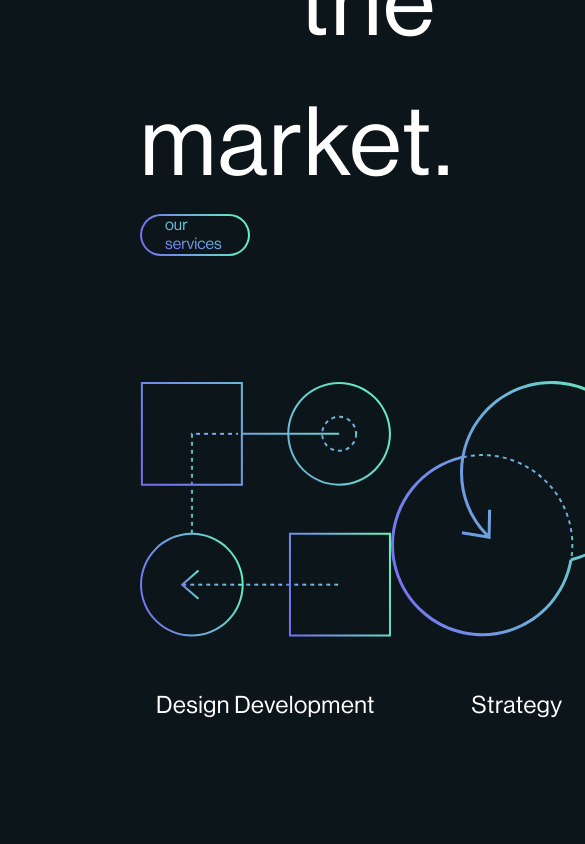
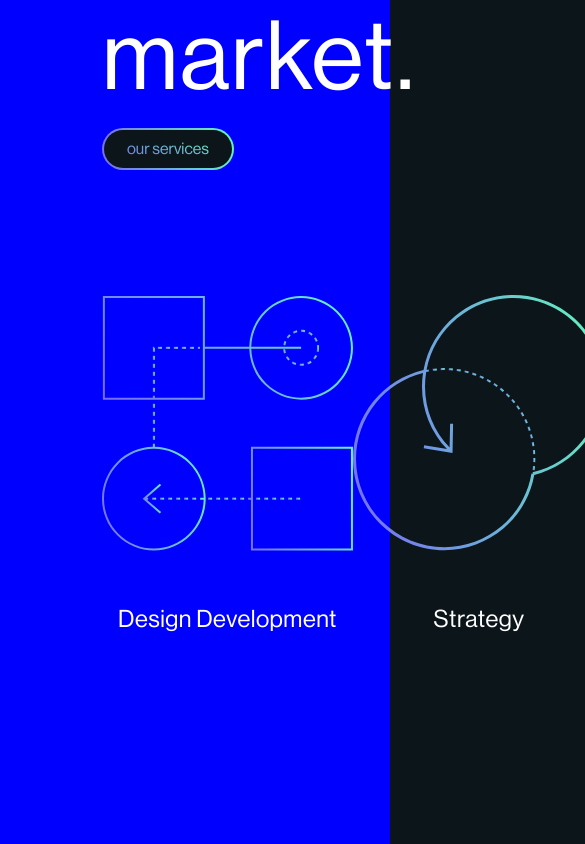
Before and after one commit to AfonsoMartinho/ideation-collective, a Next.js app: page / in a window 390 px wide. Shown: the part 6040-6884 px from the top of the page, 585 px wide, since content can reach past the window. Built offline with nearby package versions, Linux system fonts and the light colour scheme.

Commit message:
media queries on

```diff
--- a/components/layout/index.js
+++ b/components/layout/index.js
@@ -3,7 +3,7 @@ import Footer from "../footer";
 import { useRouter } from 'next/router';
 
 export default function Layout(props) {
-    const rootClassName = 'ic-moov-wrapper';
+    const rootClassName = 'ic-layout-wrapper';
     const router = useRouter();
     return (
         <div className={rootClassName}>
--- a/components/layout/layout.scss
+++ b/components/layout/layout.scss
@@ -1,8 +1,16 @@
 .ic-layout-wrapper{
+    padding: 0 70px;
+    height: $contentHeight;
     width: 100%;
-    height: 100%;
-    footer{
-        position: absolute;
-        bottom: 0;
+
+    @include tablet {
+        padding: 0 50px;
+        background-color: red;
     }
+
+    @include mobile {
+        padding: 0 32px;
+        background-color: blue;
+    }
+
 }
--- a/components/nav/nav.scss
+++ b/components/nav/nav.scss
@@ -17,7 +17,7 @@
             background-position-x: 4px;
             cursor: pointer;
             img{
-                display: none;
+                opacity: 0;
                 width: 100px;
 
             }
--- a/styles/_variables.scss
+++ b/styles/_variables.scss
@@ -1,3 +1,29 @@
 $menuHeight: 146px;
 $mainPadding: 70px;
 $contentHeight: calc(100% - $menuHeight);
+
+// responsive stuff
+$screen-mobile: 428px;
+$screen-tablet: 1024px;
+$screen-desktop: 1440px;
+
+// Small devices
+@mixin mobile {
+    @media (max-width: #{$screen-mobile}) {
+        @content;
+    }
+ }
+
+ // Medium devices
+ @mixin tablet {
+    @media (min-width: #{$screen-mobile}) and  (max-width: #{$screen-desktop}) {
+        @content;
+    }
+ }
+
+ // Large devices
+ @mixin desktop {
+    @media (min-width: #{$screen-desktop}) {
+        @content;
+    }
+ }
--- a/styles/main.scss
+++ b/styles/main.scss
@@ -19,3 +19,15 @@ body, html{
     width: 100%;
     height: 100%;
 }
+
+.hide-mobile{
+    @include mobile {
+        display: none !important;
+    }
+}
+
+.hide-desktop{
+    @include desktop {
+        display: none !important;
+    }
+}
```
